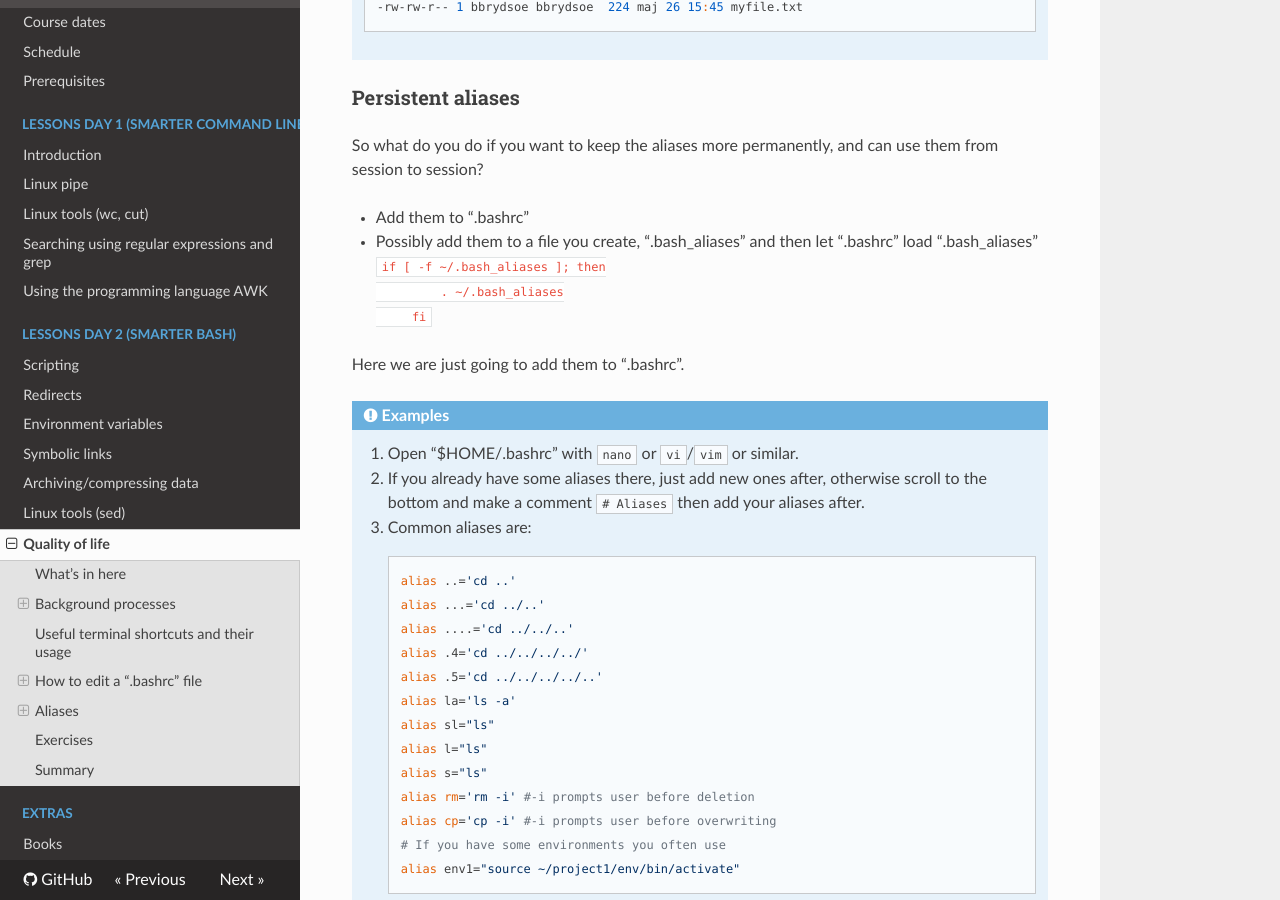
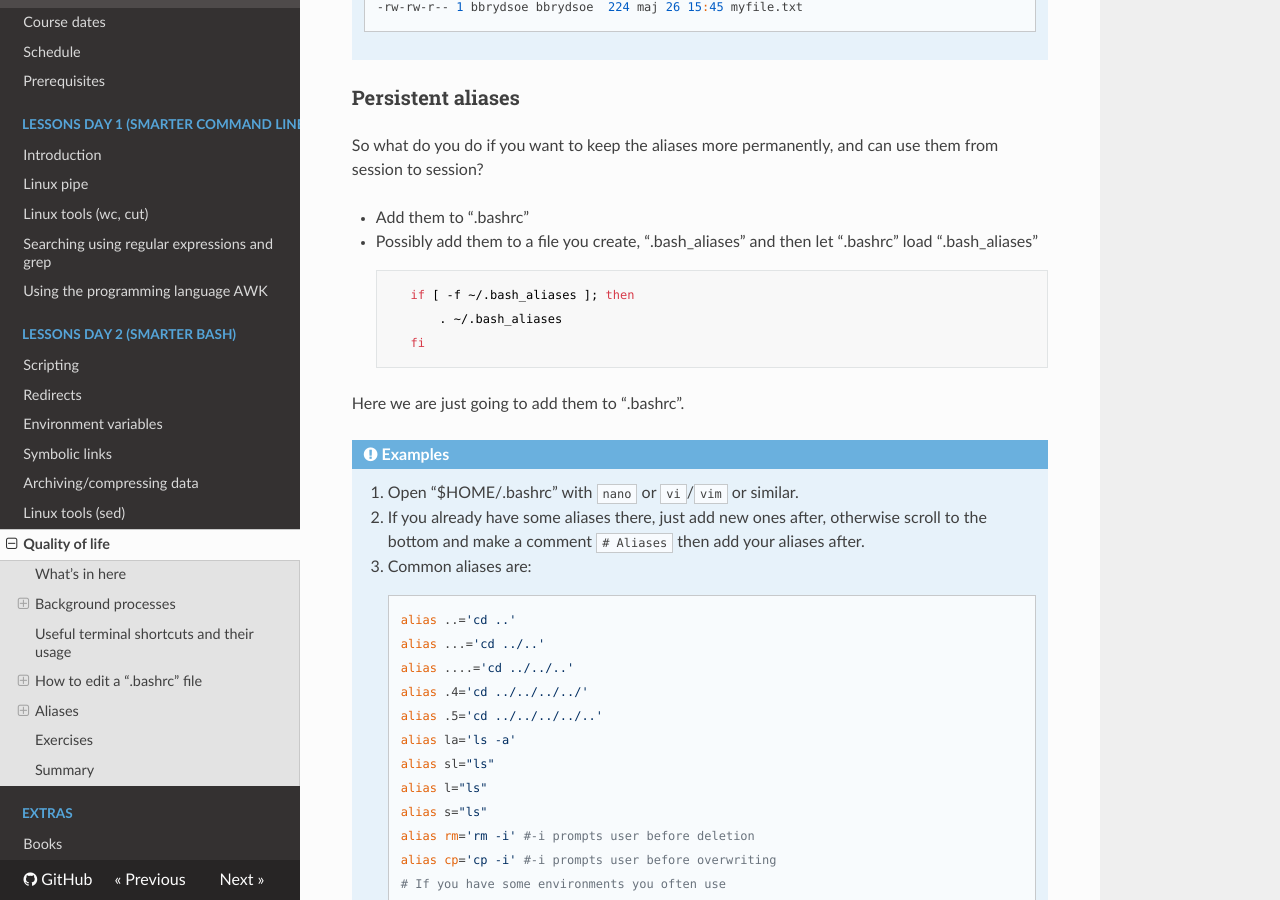
Before and after one commit to UPPMAX/linux-command-line-201, an MkDocs documentation site: the page built from docs/sessions/qual.md, in a window 1280 px wide and 900 px high, scrolled down 6929 px. Built offline with MkDocs 1.6.1, drawn with Linux system fonts in a browser that asks for light colours; nearby versions of some CDN libraries; some of the changed lines change nothing that is shown.

Commit message:
Fixing formatting

````diff
--- a/docs/sessions/qual.md
+++ b/docs/sessions/qual.md
@@ -277,10 +277,11 @@ So what do you do if you want to keep the aliases more permanently, and can use
 
 - Add them to ".bashrc"
 - Possibly add them to a file you create, ".bash_aliases" and then let ".bashrc" load ".bash_aliases"
-  ```if [ -f ~/.bash_aliases ]; then
-         . ~/.bash_aliases
-     fi
-  ```
+    ```bash
+       if [ -f ~/.bash_aliases ]; then
+           . ~/.bash_aliases
+       fi
+    ```
 
 Here we are just going to add them to ".bashrc".
 
````
